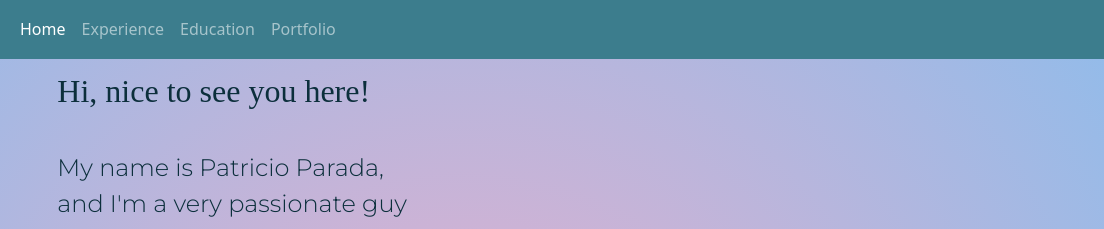
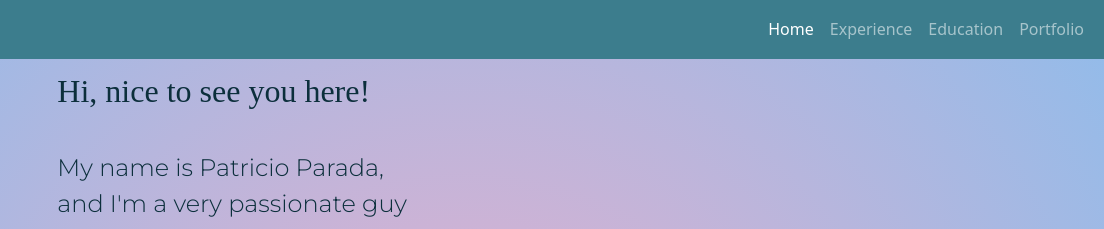
Before and after one commit to pelafustan/intro_html-challenge_06, a plain HTML site: page index.html in a window 1280 px wide. Shown: the top 229 px of the page, 176-1280 px from the left. Drawn offline with Linux system fonts and the light colour scheme; a web font is replaced by a local one.

Commit message:
fix typo in image url

```diff
--- a/index.html
+++ b/index.html
@@ -19,8 +19,8 @@
         <button class="navbar-toggler" type="button" data-bs-toggle="collapse" data-bs-target="#navbarNav" aria-controls="navbarNav" aria-expanded="false" aria-label="Toggle navigation">
           <span class="navbar-toggler-icon"></span>
         </button>
-        <div class="collapse navbar-collapse" id="navbarNav">
-          <ul class="navbar-nav me-auto mb-2 mb-lg-0">
+        <div class="collapse navbar-collapse justify-content-end" id="navbarNav">
+          <ul class="navbar-nav mb-2 mb-lg-0">
             <li class="nav-item"><a href="#page-header" class="nav-link px-2 active" aria-current="page">Home</a></li>
             <li class="nav-item"><a href="#experience" class="nav-link px-2">Experience</a></li>
             <li class="nav-item"><a href="#education" class="nav-link px-2">Education</a></li>
@@ -41,7 +41,7 @@
               Working right now, but open to hear offers.
             </p>
           </div>
-          <div class="col-md-4"><img src="/assets/img/patricio_parada.png" class="img-fluid" alt="patricio-parada"></div>
+          <div class="col-md-4"><img src="assets/img/patricio_parada.png" class="img-fluid" alt="patricio-parada"></div>
         </div>
       </div>
       <svg xmlns="http://www.w3.org/2000/svg" viewBox="0 0 1440 320"><path fill="#EFE1D4" fill-opacity="1" d="M0,224L40,213.3C80,203,160,181,240,154.7C320,128,400,96,480,85.3C560,75,640,85,720,106.7C800,128,880,160,960,144C1040,128,1120,64,1200,64C1280,64,1360,128,1400,160L1440,192L1440,320L1400,320C1360,320,1280,320,1200,320C1120,320,1040,320,960,320C880,320,800,320,720,320C640,320,560,320,480,320C400,320,320,320,240,320C160,320,80,320,40,320L0,320Z"></path></svg>
```
